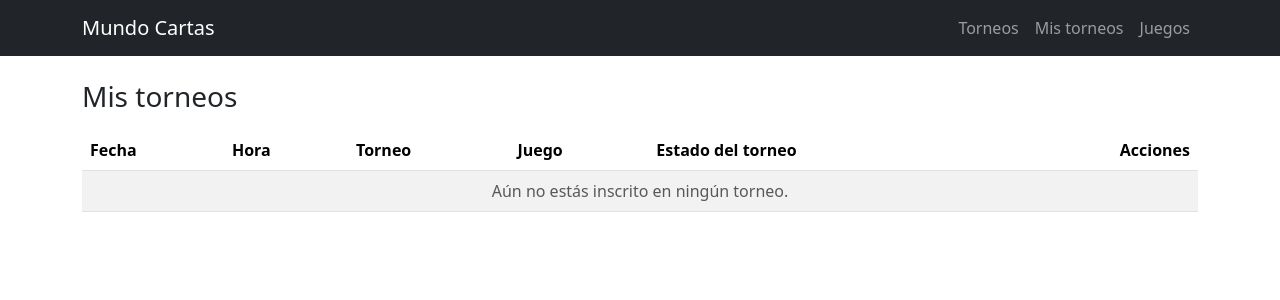
After one commit to juuzou-prx/prototipo-mundocartas, a Django app: page /inscripciones/mis-torneos/ in a window 1280 px wide. The commit adds this page. Shown: the top 300 px of the page. Run offline with Django 5.2, Linux system fonts and the light colour scheme; the visitor is signed in with stand-in values (Sample User, id 1); data that the repository does not hold is empty.

Commit message:
feat(HU14): agrega mis torneos y cancelacion de inscripcion

```diff
--- /dev/null
+++ b/inscripciones/templates/inscripciones/mis_inscripciones.html
@@ -0,0 +1,36 @@
+{% extends "base.html" %}
+{% block title %}Mis torneos{% endblock %}
+{% block content %}
+<h1 class="h3 mb-3">Mis torneos</h1>
+<table class="table table-striped align-middle">
+  <thead>
+    <tr>
+      <th>Fecha</th>
+      <th>Hora</th>
+      <th>Torneo</th>
+      <th>Juego</th>
+      <th>Estado del torneo</th>
+      <th class="text-end">Acciones</th>
+    </tr>
+  </thead>
+  <tbody>
+    {% for i in inscripciones %}
+    <tr>
+      <td>{{ i.torneo.fecha|date:"d/m/Y" }}</td>
+      <td>{{ i.torneo.hora|time:"H:i" }}</td>
+      <td>{{ i.torneo.nombre }}</td>
+      <td>{{ i.torneo.juego.nombre }}</td>
+      <td>{{ i.torneo.get_estado_display }}</td>
+      <td class="text-end">
+        <a href="{% url 'torneo_detalle' i.torneo.pk %}" class="btn btn-sm btn-outline-primary">Ver detalles</a>
+        {% if i.torneo.estado == 'programado' %}
+        <a href="{% url 'cancelar_inscripcion' i.pk %}" class="btn btn-sm btn-outline-danger">Cancelar inscripción</a>
+        {% endif %}
+      </td>
+    </tr>
+    {% empty %}
+    <tr><td colspan="6" class="text-center text-muted">Aún no estás inscrito en ningún torneo.</td></tr>
+    {% endfor %}
+  </tbody>
+</table>
+{% endblock %}
--- a/inscripciones/urls.py
+++ b/inscripciones/urls.py
@@ -3,4 +3,6 @@ from . import views
 
 urlpatterns = [
     path('torneo/<int:torneo_id>/inscribirse/', views.inscribirse, name='inscribirse'),
+    path('mis-torneos/', views.mis_inscripciones, name='mis_inscripciones'),
+    path('<int:pk>/cancelar/', views.cancelar_inscripcion, name='cancelar_inscripcion'),
 ]
--- a/inscripciones/views.py
+++ b/inscripciones/views.py
@@ -1,6 +1,7 @@
-from django.shortcuts import redirect, get_object_or_404
+from django.shortcuts import render, redirect, get_object_or_404
 from django.contrib import messages
 from django.contrib.auth.decorators import login_required
+from django.contrib.admin.views.decorators import staff_member_required
 from torneos.models import Torneo
 from .models import Inscripcion
 
@@ -24,3 +25,22 @@ def inscribirse(request, torneo_id):
             else:
                 messages.info(request, 'Ya estás inscrito en este torneo.')
     return redirect('torneo_detalle', pk=torneo.pk)
+
+
+@login_required
+def mis_inscripciones(request):
+    inscripciones = Inscripcion.objects.filter(
+        usuario=request.user, estado='activa'
+    ).select_related('torneo__juego')
+    return render(request, 'inscripciones/mis_inscripciones.html', {'inscripciones': inscripciones})
+
+
+@login_required
+def cancelar_inscripcion(request, pk):
+    inscripcion = get_object_or_404(Inscripcion, pk=pk, usuario=request.user, estado='activa')
+    if request.method == 'POST':
+        inscripcion.estado = 'cancelada'
+        inscripcion.save()
+        messages.success(request, 'Tu inscripción fue cancelada.')
+        return redirect('mis_inscripciones')
+    return render(request, 'inscripciones/cancelar_inscripcion.html', {'inscripcion': inscripcion})
--- a/templates/base.html
+++ b/templates/base.html
@@ -12,6 +12,9 @@
             <a class="navbar-brand" href="/torneos/">Mundo Cartas</a>
             <ul class="navbar-nav">
                 <li class="nav-item"><a class="nav-link" href="/torneos/">Torneos</a></li>
+                {% if user.is_authenticated %}
+                <li class="nav-item"><a class="nav-link" href="{% url 'mis_inscripciones' %}">Mis torneos</a></li>
+                {% endif %}
                 {% if user.is_staff %}
                 <li class="nav-item"><a class="nav-link" href="{% url 'juego_lista' %}">Juegos</a></li>
                 {% endif %}
```
Also changed, not shown: inscripciones/templates/inscripciones/cancelar_inscripcion.html (added, +11 -0 lines).
